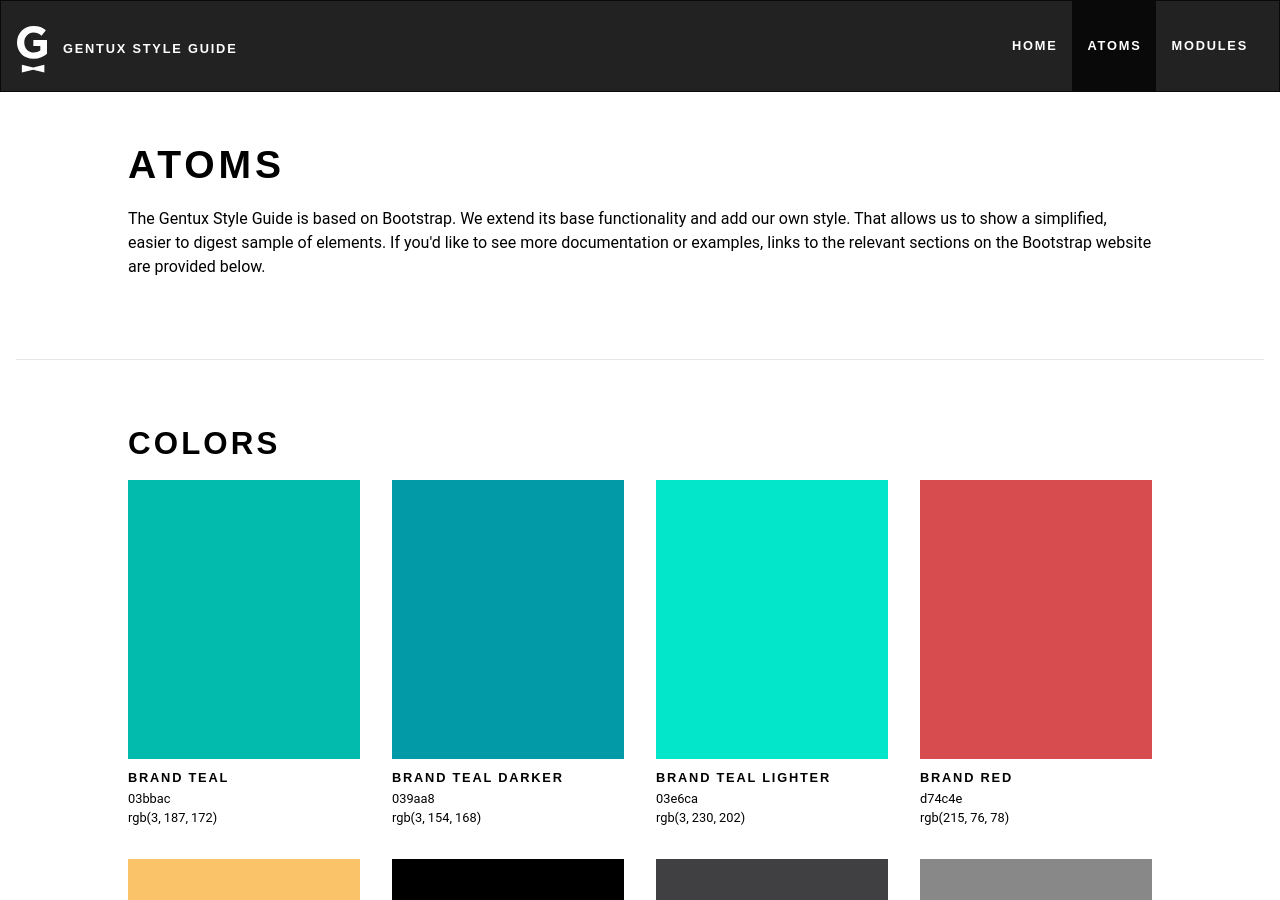
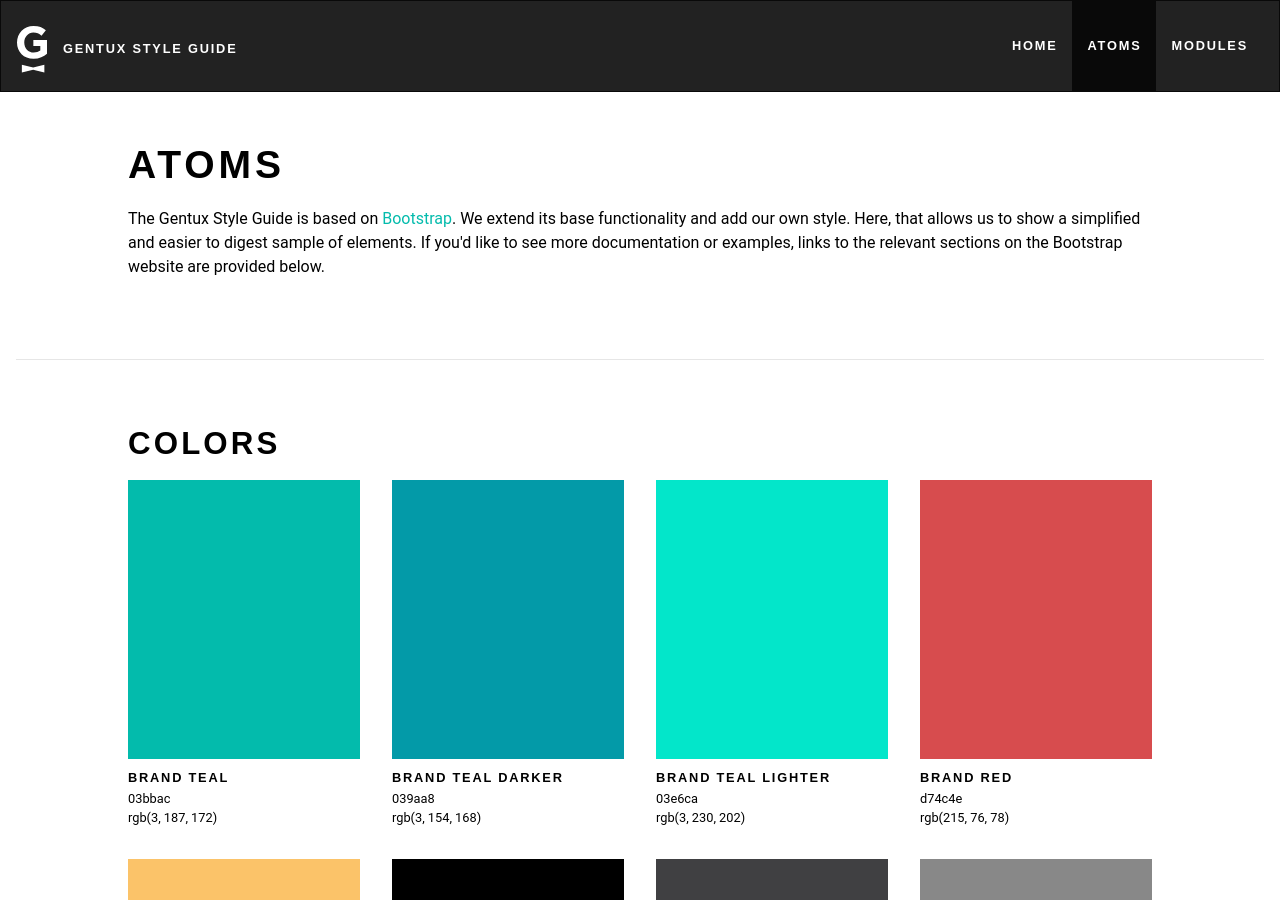
Before and after one commit to generationtux/styleguide, a Jekyll site: the page built from atoms.html, in a window 1280 px wide and 900 px high. Built offline with Jekyll 4.4.1, drawn with Linux system fonts in a browser that asks for light colours; comment, search, counter and statistics services are not loaded.

Commit message:
updates atoms intro

```diff
--- a/atoms.html
+++ b/atoms.html
@@ -8,7 +8,7 @@ permalink: /atoms/
   <div class="row">
     <div class="col-sm-12">
       <h1 class="copy uppercase">Atoms</h1>
-      <p>The Gentux Style Guide is based on Bootstrap. We extend its base functionality and add our own style. That allows us to show a simplified, easier to digest sample of elements. If you'd like to see more documentation or examples, links to the relevant sections on the Bootstrap website are provided&nbsp;below.
+      <p>The Gentux Style Guide is based on <a href="http://getbootstrap.com">Bootstrap</a>. We extend its base functionality and add our own style. Here, that allows us to show a simplified and easier to digest sample of elements. If you'd like to see more documentation or examples, links to the relevant sections on the Bootstrap website are provided&nbsp;below.
     </div>
   </div>
 </div>
```
